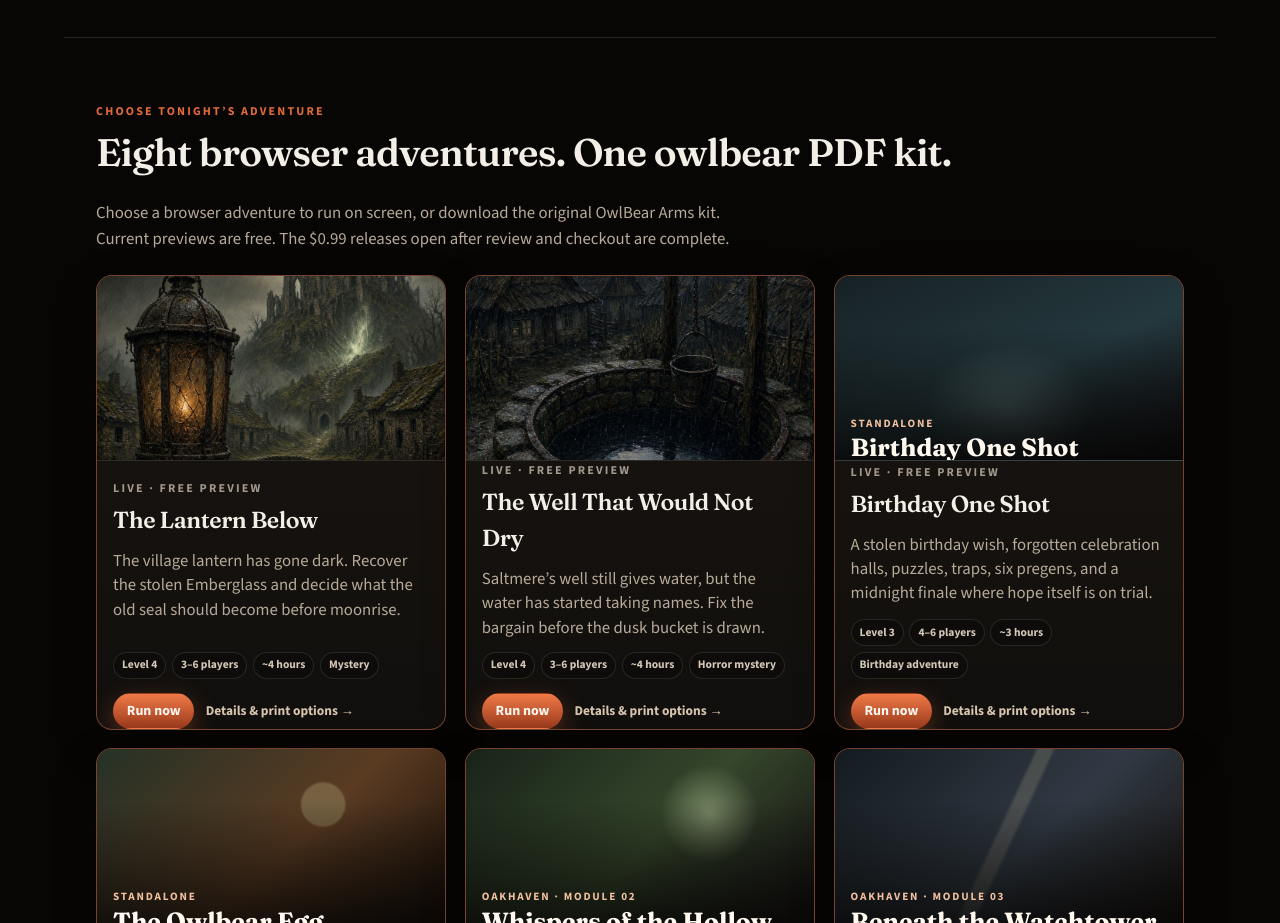
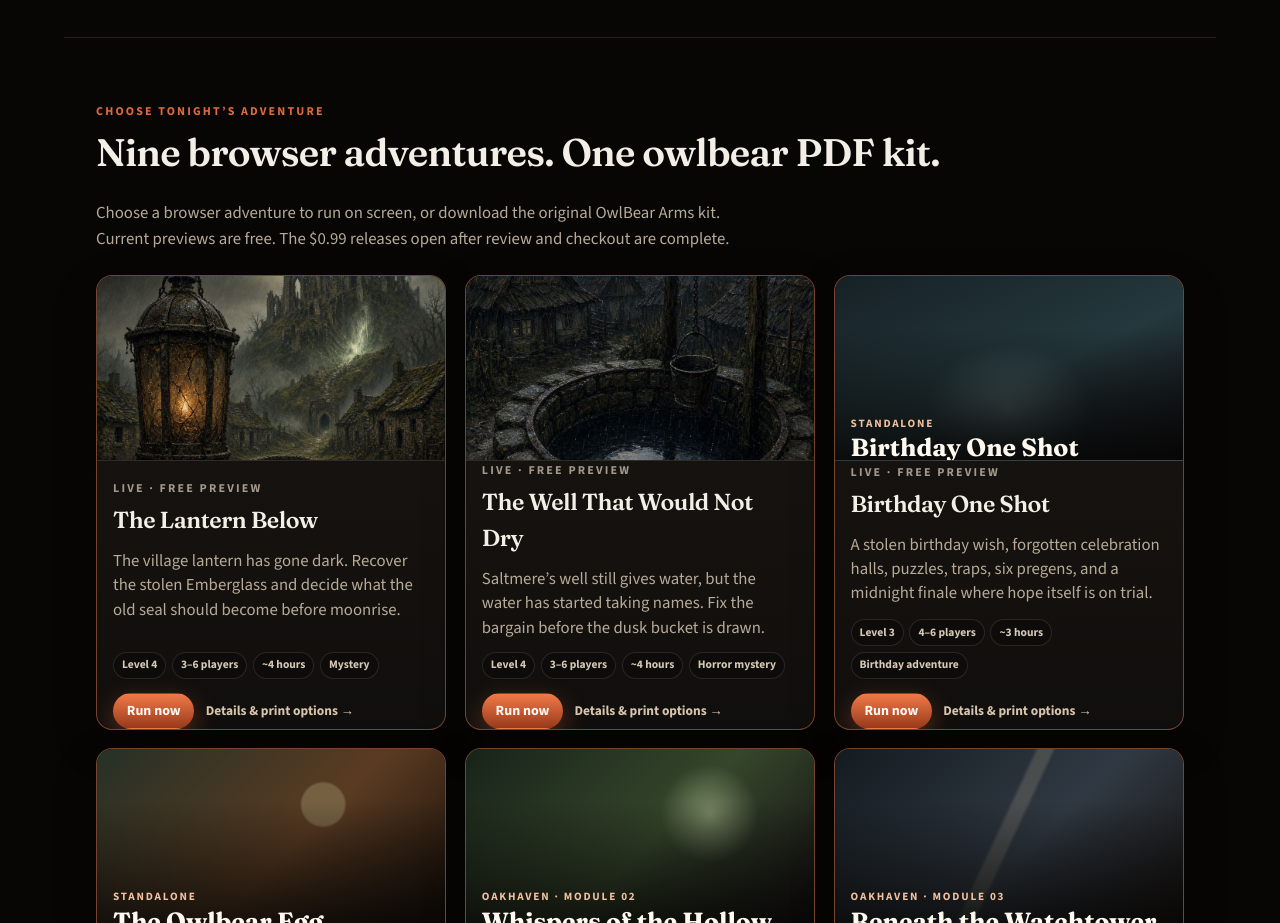
Before and after one commit to cbw29512/oneshot-forge, a plain HTML site: page index.html in a window 1280 px wide. Shown: the part 1080-2003 px from the top of the page. Drawn offline with nearby package versions, Linux system fonts and the light colour scheme.

Commit message:
site: keep catalog count accurate after Birthday import

```diff
--- a/index.html
+++ b/index.html
@@ -52,7 +52,7 @@
 
     <section class="land-section" id="nights">
       <p class="eyebrow ember">Choose tonight’s adventure</p>
-      <h2>Eight browser adventures. One owlbear PDF kit.</h2>
+      <h2>Nine browser adventures. One owlbear PDF kit.</h2>
       <p class="lede short">Choose a browser adventure to run on screen, or download the original OwlBear Arms kit. Current previews are free. The $0.99 releases open after review and checkout are complete.</p>
       <div class="catalog">
         <article class="adv-card live" data-product-id="the-lantern-below">
```
